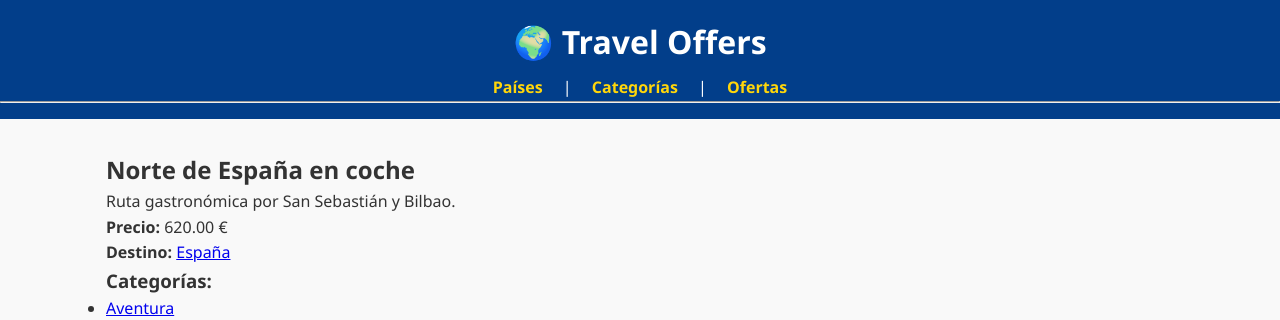
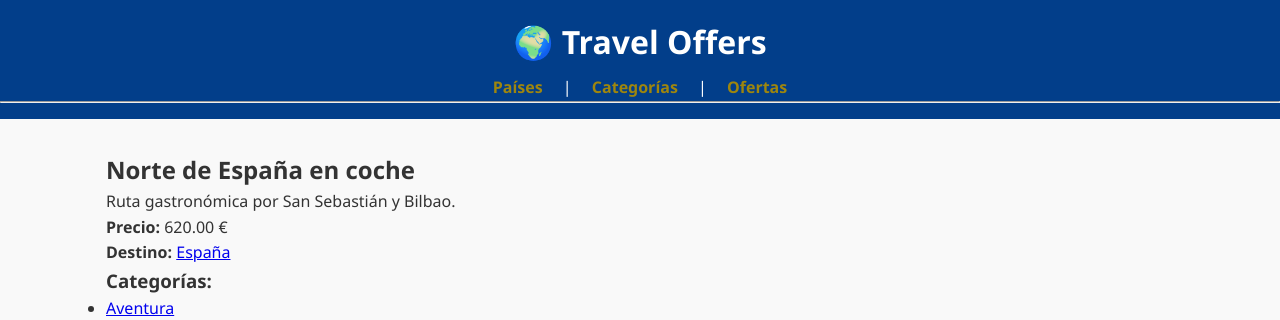
Before and after one commit to sofimanrique8/TravelOffers, a Django app: page /ofertas/2/ in a window 1280 px wide. Shown: the top 320 px of the page. Run offline with Django 4.2, Linux system fonts and the light colour scheme; data comes from the database, SQL or seed files in the repository.

Commit message:
creación entorno

```diff
--- a/traveloffers/appTravel/static/appTravel/css/estilos.css
+++ b/traveloffers/appTravel/static/appTravel/css/estilos.css
@@ -14,7 +14,7 @@
 :root {
     --color-primario: #0077b6;
     --color-secundario: #00b4d8;
-    --color-acento: #ffd60a;
+    --color-acento: #9e860e;
     --color-texto: #333;
     --color-fondo: #f9f9f9;
     --color-header: #023e8a;
```
Also changed, not shown: 10 other files.
